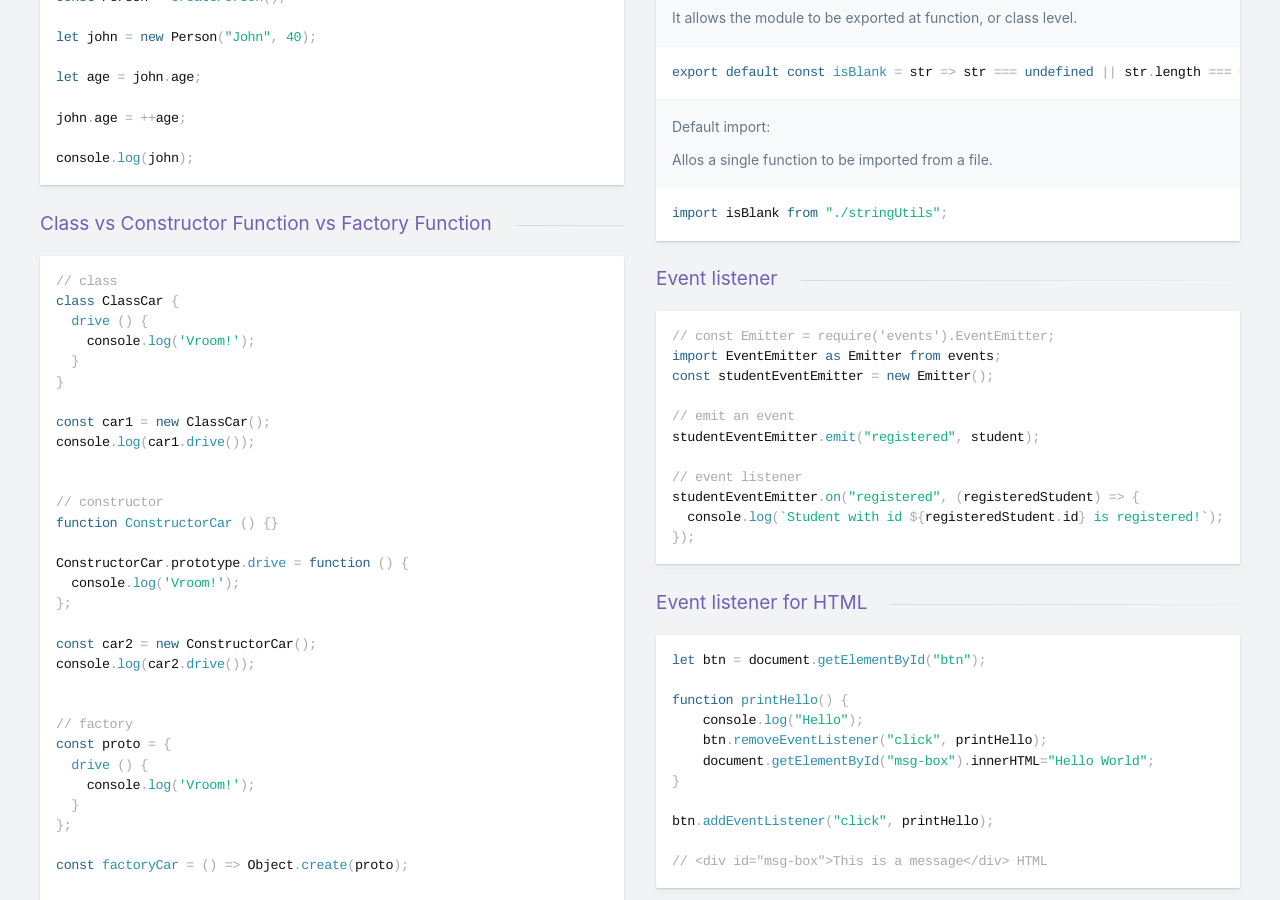
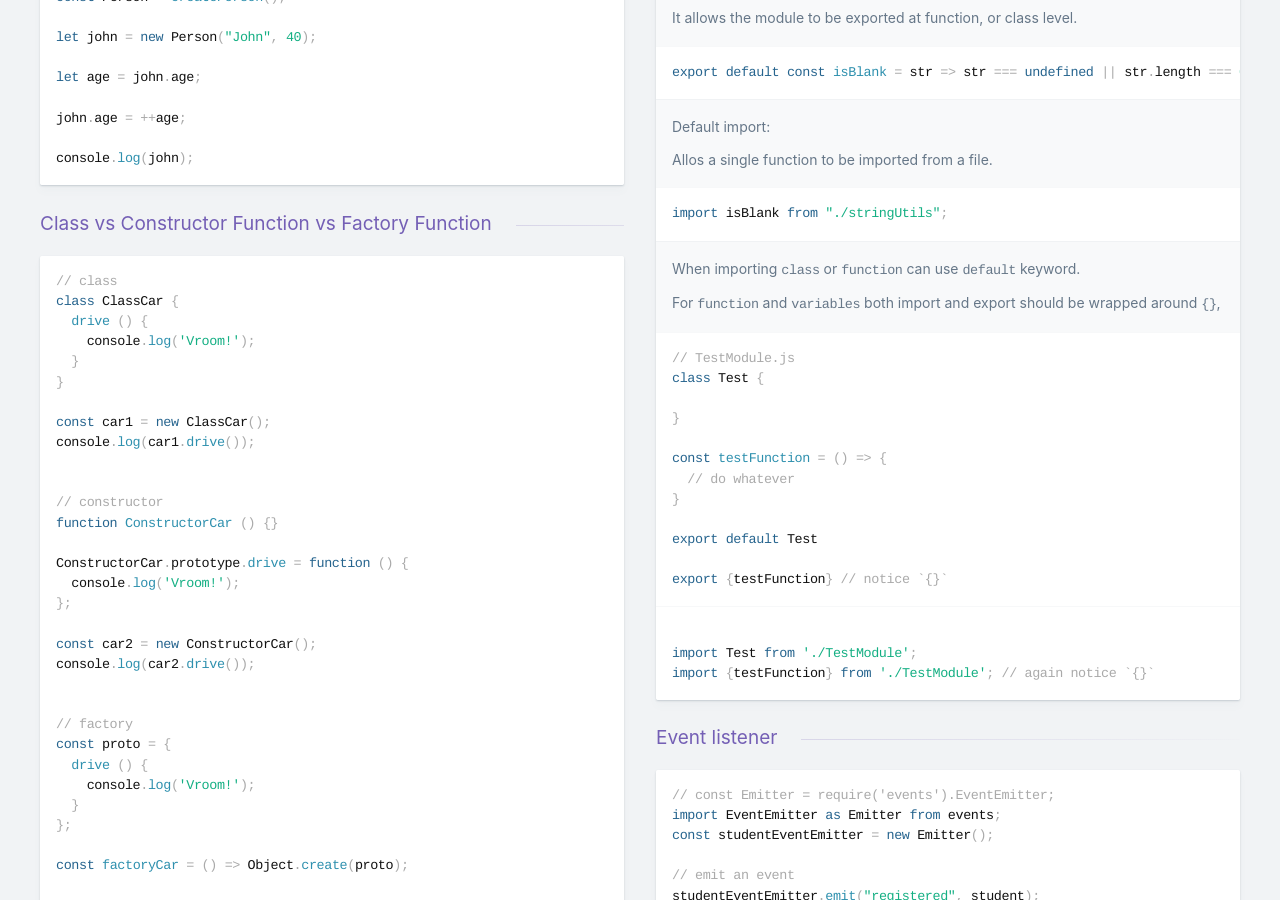
Before and after one commit to kasramp/cheat-sheet-factory, a Jekyll site: the page built from javascript/js.md, in a window 1280 px wide and 900 px high, scrolled down 6771 px. Built offline with Jekyll 4.4.1, drawn with Linux system fonts in a browser that asks for light colours; nearby versions of some CDN libraries.

Commit message:
Add more details for import/export

````diff
--- a/javascript/js.md
+++ b/javascript/js.md
@@ -692,6 +692,31 @@ Allos a single function to be imported from a file.
 import isBlank from "./stringUtils";
 ```
 
+When importing `class` or `function` can use `default` keyword.
+
+For `function` and `variables` both import and export should be wrapped around `{}`,
+
+```javascript
+// TestModule.js
+class Test {
+
+}
+
+const testFunction = () => {
+  // do whatever
+}
+
+export default Test
+
+export {testFunction} // notice `{}`
+```
+
+```javascript
+
+import Test from './TestModule';
+import {testFunction} from './TestModule'; // again notice `{}`
+```
+
 ### Class vs Constructor Function vs Factory Function
 
 ```javascript
````
Also changed, not shown: other parts of javascript/js.md (+1 -1 lines).
